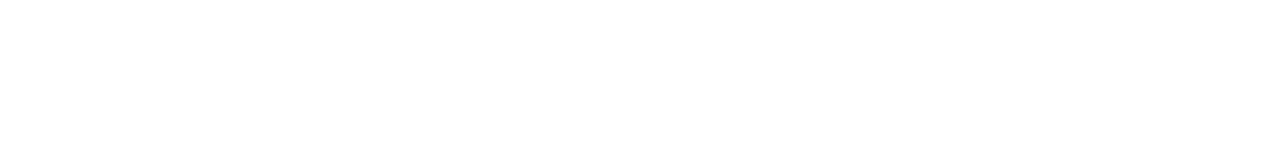
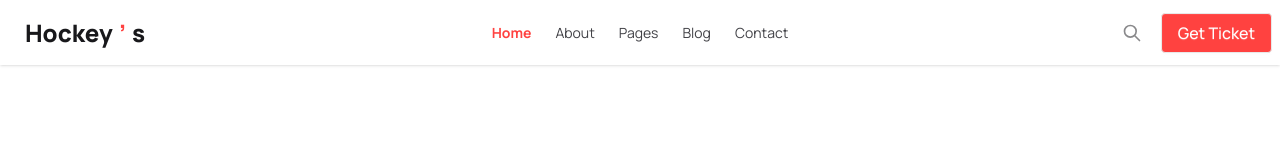
Before and after one commit to mohibuluzzal/hockey-web, a plain HTML site: page index.html in a window 1280 px wide. Drawn offline with nearby package versions, Linux system fonts and the light colour scheme.

Commit message:
added nav section done

```diff
--- a/index.html
+++ b/index.html
@@ -27,7 +27,52 @@
 </head>
 <body class="manrope">
 
-    <header class="md:container">
+    <!-- Header Section Start -->
+    <header class="md:container mx-auto">
+
+        <!-- Nav Section Start -->
+         <nav>
+            <div class="navbar bg-base-100 shadow-sm">
+
+                <!-- Nav Start -->
+  <div class="navbar-start">
+    <div class="dropdown">
+      <div tabindex="0" role="button" class="btn btn-ghost lg:hidden">
+        <svg xmlns="http://www.w3.org/2000/svg" class="h-5 w-5" fill="none" viewBox="0 0 24 24" stroke="currentColor"> <path stroke-linecap="round" stroke-linejoin="round" stroke-width="2" d="M4 6h16M4 12h8m-8 6h16" /> </svg>
+      </div>
+      <ul
+        tabindex="0"
+        class="menu menu-sm dropdown-content bg-base-100 rounded-box z-1 mt-3 w-52 p-2 shadow">
+        <li><a class="text-[#FF4240] font-bold">Home</a></li>
+        <li><a class="text-[#424247]">About</a></li>
+        <li><a class="text-[#424247]">Pages</a></li>
+        <li><a class="text-[#424247]">Blog</a></li>
+        <li><a class="text-[#424247]">Contact</a></li>
+      </ul>
+    </div>
+    <a class="btn btn-ghost text-2xl font-extrabold">Hockey<span class="text-[#FF4240]">’</span>s</a>
+  </div>
+
+                <!-- Nav Center -->
+  <div class="navbar-center hidden lg:flex">
+    <ul class="menu menu-horizontal px-1">
+       <li><a class="text-[#FF4240] font-bold">Home</a></li>
+        <li><a class="text-[#424247]">About</a></li>
+        <li><a class="text-[#424247]">Pages</a></li>
+        <li><a class="text-[#424247]">Blog</a></li>
+        <li><a class="text-[#424247]">Contact</a></li>
+    </ul>
+  </div>
+
+                <!-- Nav End -->
+  <div class="navbar-end">
+    <button class="btn btn-ghost btn-circle hidden lg:block text-[#89898B]">
+      <svg xmlns="http://www.w3.org/2000/svg" class="h-5 w-5" fill="none" viewBox="0 0 24 24" stroke="currentColor"> <path stroke-linecap="round" stroke-linejoin="round" stroke-width="2" d="M21 21l-6-6m2-5a7 7 0 11-14 0 7 7 0 0114 0z" /> </svg>
+    </button>
+    <a class="btn bg-[#FF4240] text-white text-base font-medium">Get Ticket</a>
+  </div>
+</div>
+         </nav>
 
     </header>
 
```
